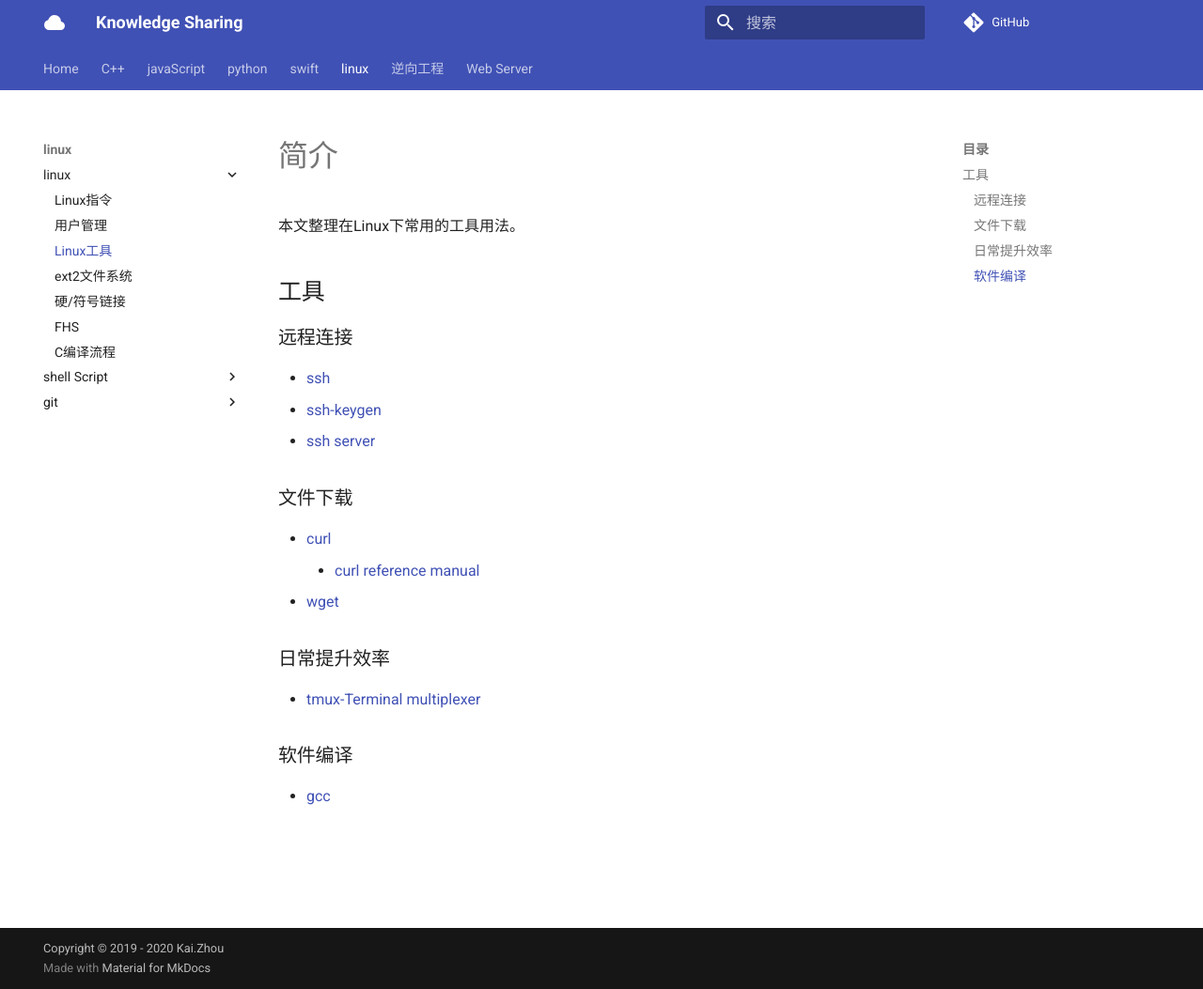
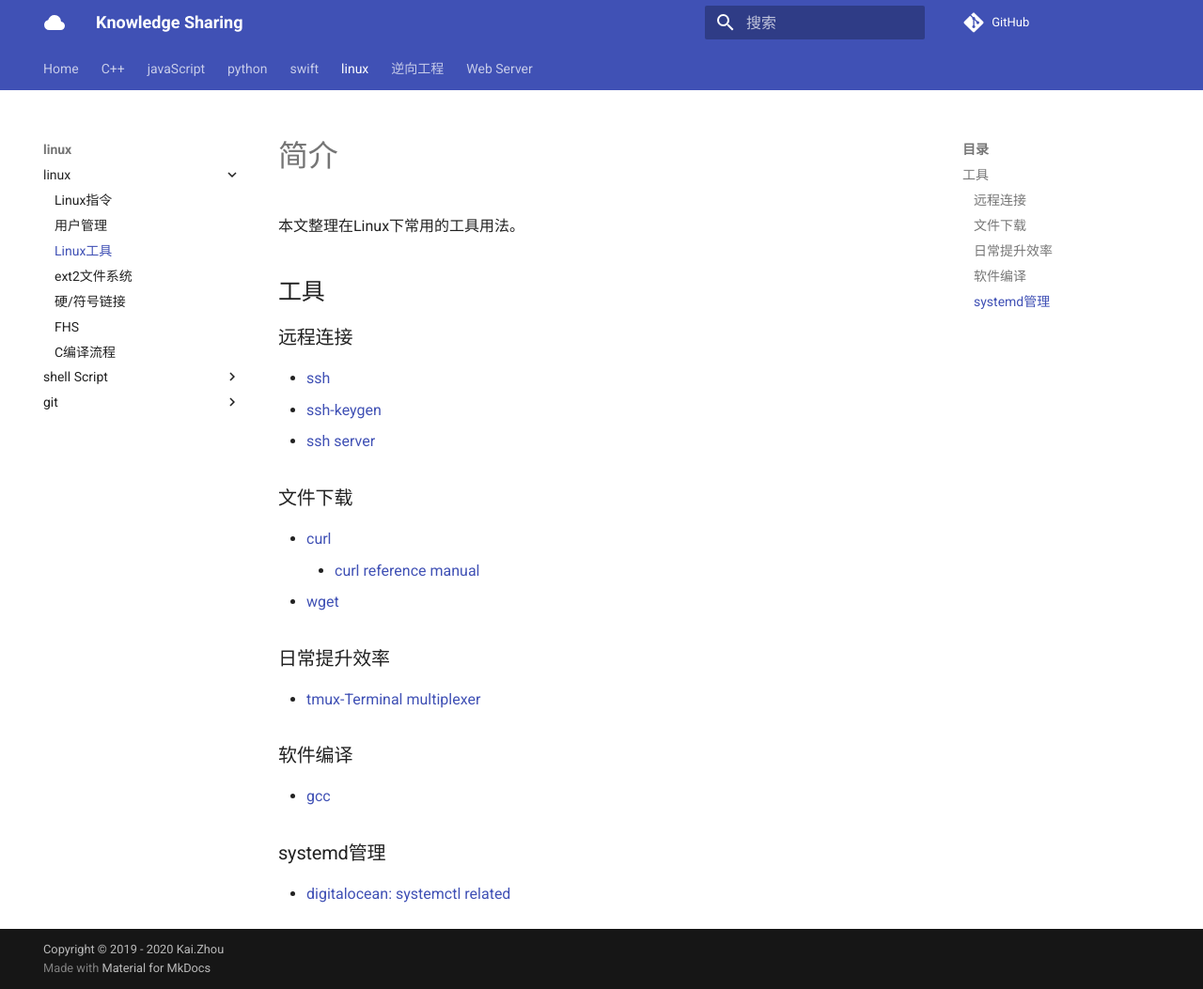
Before and after one commit to zhoukaidev/ks_blog, an MkDocs documentation site: the page built from docs/shell/linux/tools.md, in a window 1280 px wide and 1053 px high. Shown: the whole window at 94% size. Built offline with MkDocs 1.6.1 and Material for MkDocs 9.7.7, drawn with Linux system fonts in a browser that asks for light colours; comment, search, counter and statistics services are not loaded.

Commit message:
Update tools.md

```diff
--- a/docs/shell/linux/tools.md
+++ b/docs/shell/linux/tools.md
@@ -24,3 +24,7 @@
 ### 软件编译
 
   * [gcc](tools/gcc.md)
+
+### systemd管理
+
+  * [digitalocean: systemctl related](https://www.digitalocean.com/community/tutorials/how-to-use-systemctl-to-manage-systemd-services-and-units)
```
